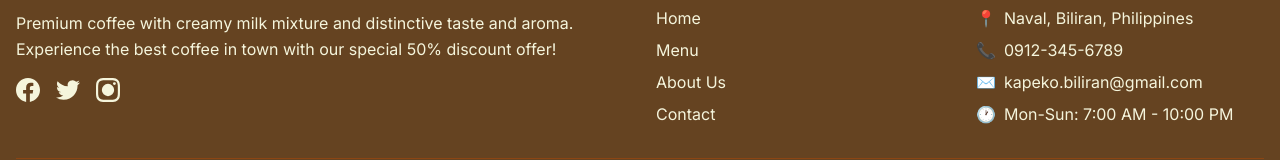
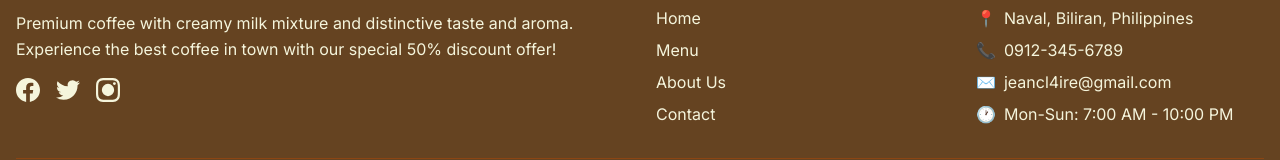
Before and after one commit to jeancl4ire-maker/KapeKo, a React (Create React App) app: page /menu in a window 1280 px wide. Shown: the part 1506-1666 px from the top of the page. Built offline with nearby package versions, Linux system fonts and the light colour scheme; the HTML template or start-up script is replaced by a standard one.

Commit message:
Update email to jeancl4ire@gmail.com

```diff
--- a/src/components/Footer.jsx
+++ b/src/components/Footer.jsx
@@ -73,7 +73,7 @@ export default function Footer() {
               </li>
               <li className="flex items-center">
                 <span className="mr-2">✉️</span>
-                kapeko.biliran@gmail.com
+                jeancl4ire@gmail.com
               </li>
               <li className="flex items-center">
                 <span className="mr-2">🕐</span>
```
